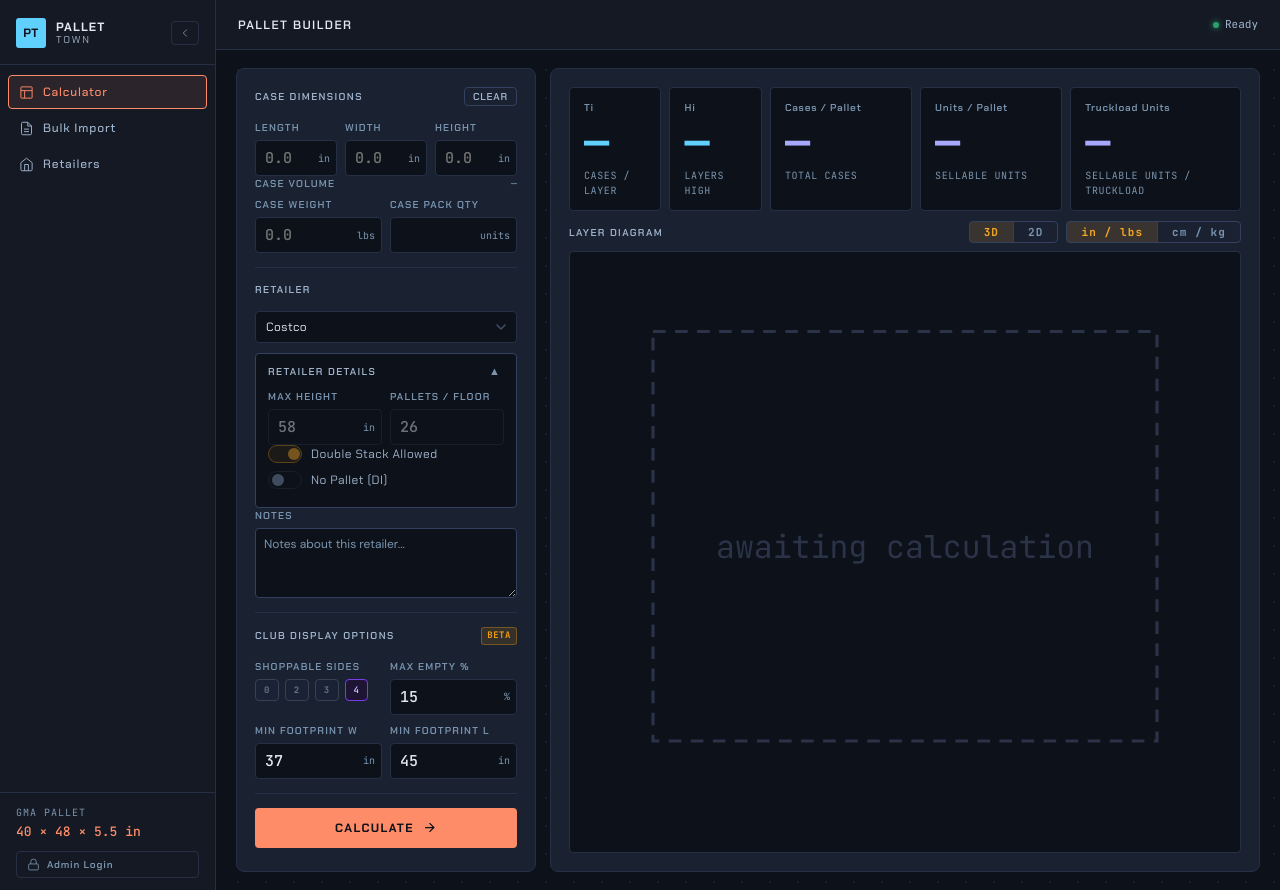
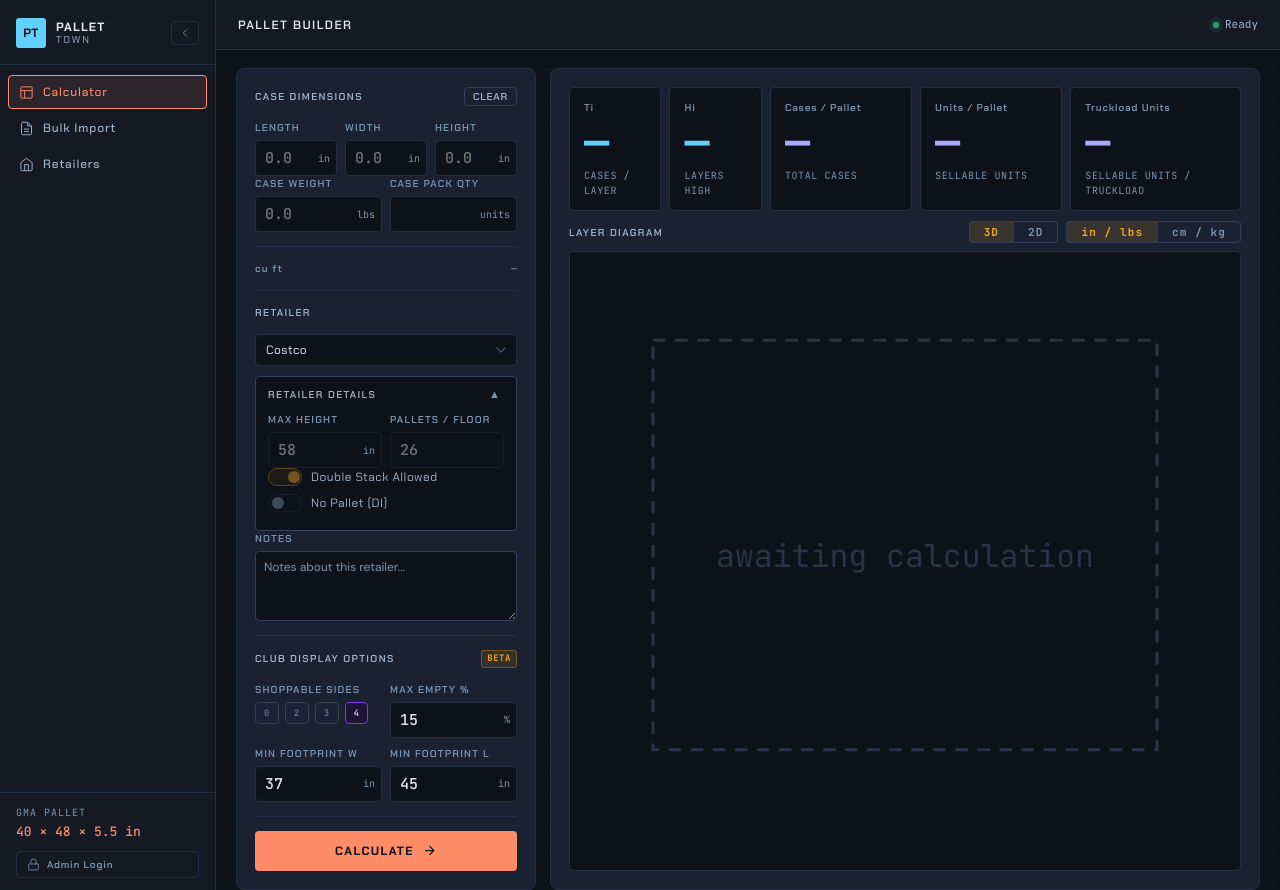
Before and after one commit to mikeciav/pallet-town, a Flask app: page / in a window 1280 px wide. Run offline with Flask 3, Linux system fonts and the light colour scheme; some libraries are stand-ins or nearby versions.

Commit message:
Rename cu ft labels to lowercase, reposition with dividers

```diff
--- a/templates/index.html
+++ b/templates/index.html
@@ -161,11 +161,6 @@
               </div>
             </div>
           </div>
-          <div style="display:flex;justify-content:space-between;align-items:center;margin-bottom:6px">
-            <span class="field-label">CASE VOLUME</span>
-            <span class="panel-hint" id="c-cuft">—</span>
-          </div>
-
           <div style="display:grid;grid-template-columns:1fr 1fr;gap:8px;margin-bottom:8px">
             <div class="field-group">
               <label class="field-label">CASE WEIGHT</label>
@@ -183,6 +178,11 @@
             </div>
           </div>
 
+          <div class="divider"></div>
+          <div style="display:flex;justify-content:space-between;align-items:center;margin-bottom:2px">
+            <span class="field-label">cu ft</span>
+            <span class="panel-hint" id="c-cuft">—</span>
+          </div>
           <div class="divider"></div>
 
           <div class="panel-header">
@@ -374,7 +374,7 @@
                 <span class="detail-val" id="d-height">—</span>
               </div>
               <div class="detail-item">
-                <span class="detail-label">Pod Volume</span>
+                <span class="detail-label">cu ft</span>
                 <span class="detail-val" id="d-pod-cuft">—</span>
               </div>
               <div class="detail-item">
```
